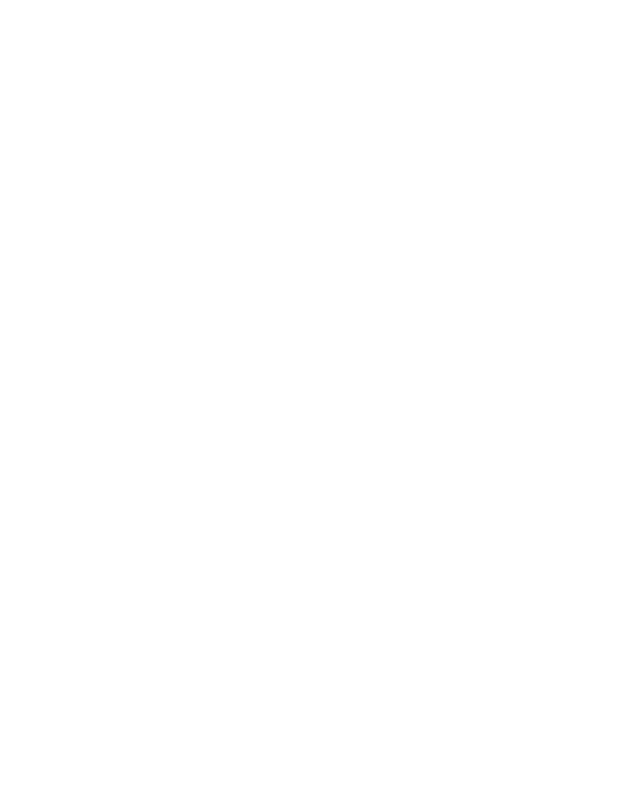
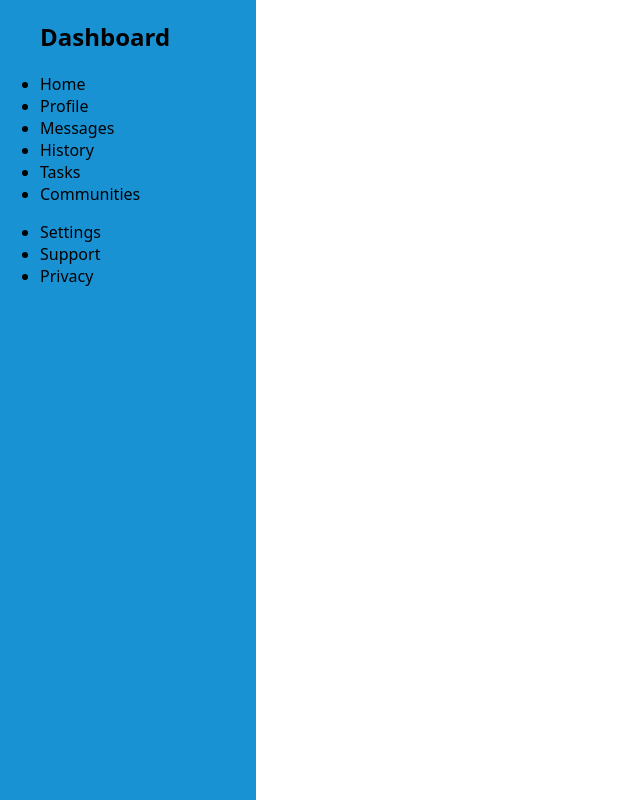
Before and after one commit to gnahc2305/admin-dashboard, a plain HTML site: page index.html in a window 1280 px wide. Shown: the whole page, without its empty margins (0-640 px from the left). Drawn offline with Linux system fonts and the light colour scheme.

Commit message:
create main grid container, align sidebar to the left

```diff
--- a/index.html
+++ b/index.html
@@ -8,7 +8,33 @@
     <title>Admin Dashboard</title>
 </head>
 <body>
+    <div class="container">
+        <div class="sidebar">
+            <div class="title">
+                <ul><h2>Dashboard</h2></ul>
+            </div>
 
+            <div class="home">
+                <ul>
+                    <li>Home</li>
+                    <li>Profile</li>
+                    <li>Messages</li>
+                    <li>History</li>
+                    <li>Tasks</li>
+                    <li>Communities</li>
+                </ul>
+            </div>
+
+            <div class="settings">
+                <ul>
+                    <li>Settings</li>
+                    <li>Support</li>
+                    <li>Privacy</li>
+                </ul>
+            </div>
+        </div>
+
+    </div>
 
 
 </body>
--- a/style.css
+++ b/style.css
@@ -0,0 +1,32 @@
+
+
+* {
+    font-family: system-ui, -apple-system, BlinkMacSystemFont, 'Segoe UI', Roboto, Oxygen, Ubuntu, Cantarell, 'Open Sans', 'Helvetica Neue', sans-serif;
+    /* background: #000; */
+    /* list-style: none; */
+    /* list-style-image: url(/icons/cards.svg); */
+}
+
+.container {
+    display: grid;
+    grid-template-columns: 1fr 3fr 1fr;
+    /* grid-template-rows: 50px 80px 700px; */
+    grid-template-rows: 7% 8% 85%;
+    /* grid-template-rows: 1fr 1fr 7fr; */
+    position: absolute;
+    top: 0;
+    left: 0;
+    bottom: 0;
+    right: 0;
+}
+
+.sidebar {
+    background: #1992D4;
+    grid-column: 1 / 2;
+    grid-row: 1 / 4;
+    min-width: 190px;
+    /* height: 100vh; */
+    /* position: relative;
+    top: 0;
+    left: 0; */
+}
```
Also changed, not shown: icons/cards.svg (added), icons/home.svg (added).
